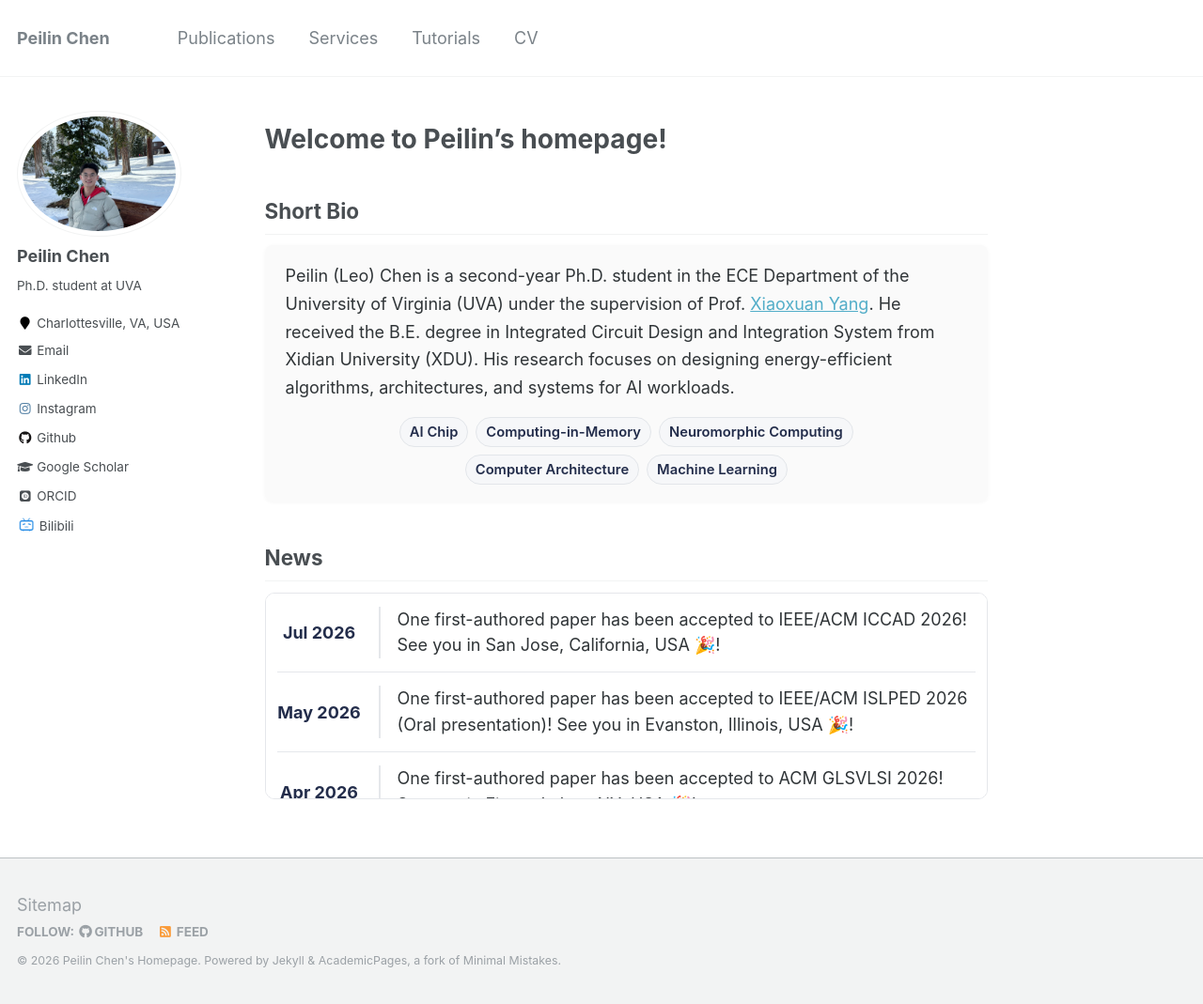
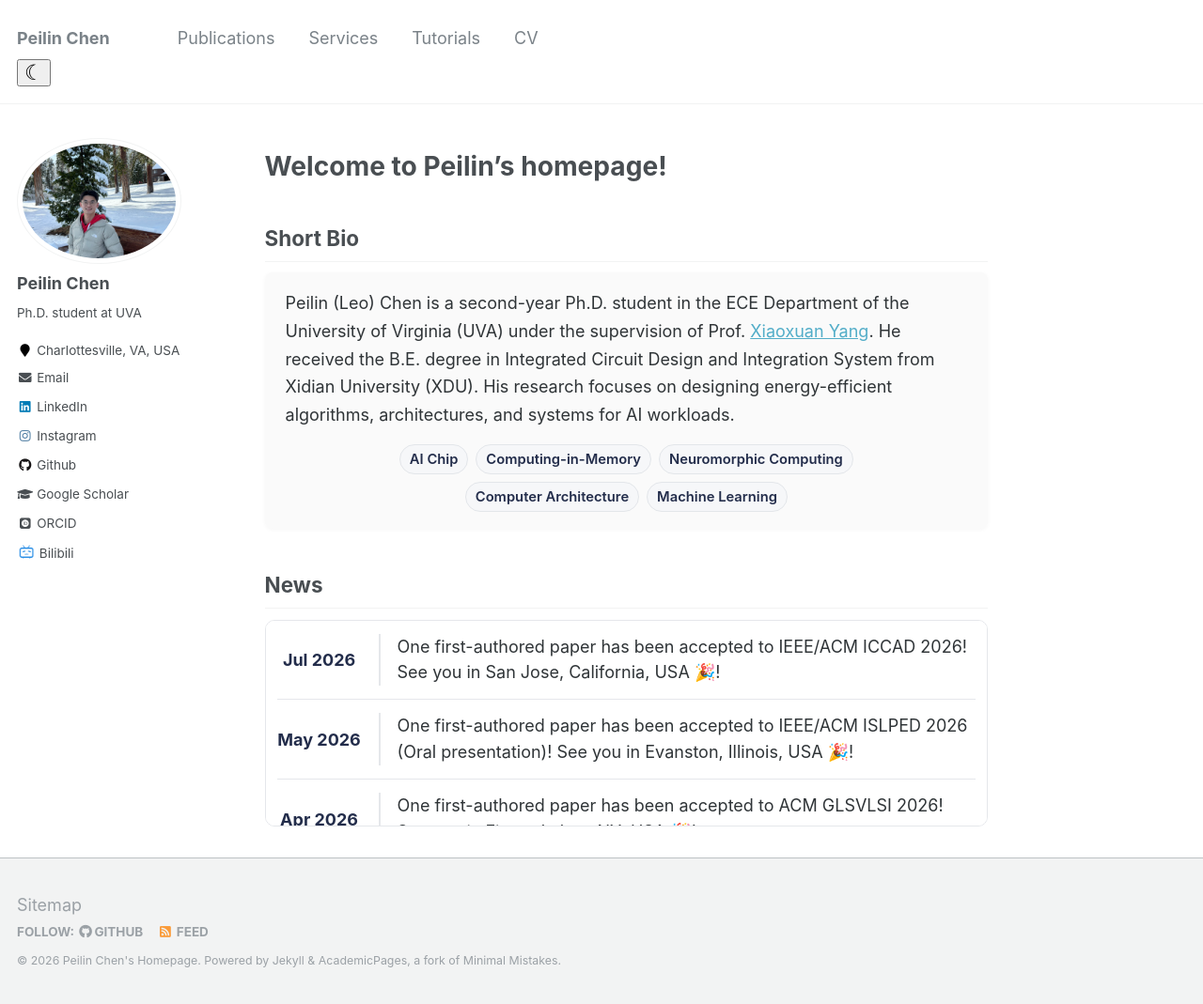
Before and after one commit to peilin-chen/peilin-chen.github.io, a Jekyll site: the page built from _pages/about.md, in a window 1280 px wide and 1069 px high. Shown: the whole window at 94% size. Built offline with Jekyll 4.4.1, drawn with Linux system fonts in a browser that asks for light colours; some web fonts are replaced.

Commit message:
Update masthead.html

```diff
--- a/_includes/masthead.html
+++ b/_includes/masthead.html
@@ -3,9 +3,11 @@
 <div class="masthead">
   <div class="masthead__inner-wrap">
     <div class="masthead__menu">
+
+      <div class="masthead-row">
+
         <nav id="site-nav" class="greedy-nav">
-
-        <button class="greedy-nav__toggle">
+          <button>
             <div class="navicon"></div>
           </button>
 
@@ -27,6 +29,9 @@
             {% endfor %}
           </ul>
 
+          <ul class="hidden-links hidden"></ul>
+        </nav>
+
         <div class="theme-switcher">
           <button id="theme-toggle" aria-label="Change theme">
             <span id="theme-icon">☾</span>
@@ -39,9 +44,8 @@
           </div>
         </div>
 
-        <ul class="hidden-links hidden"></ul>
+      </div>
 
-      </nav>
     </div>
   </div>
 </div>
```
Lines whose indentation alone changed are shown as unchanged.
